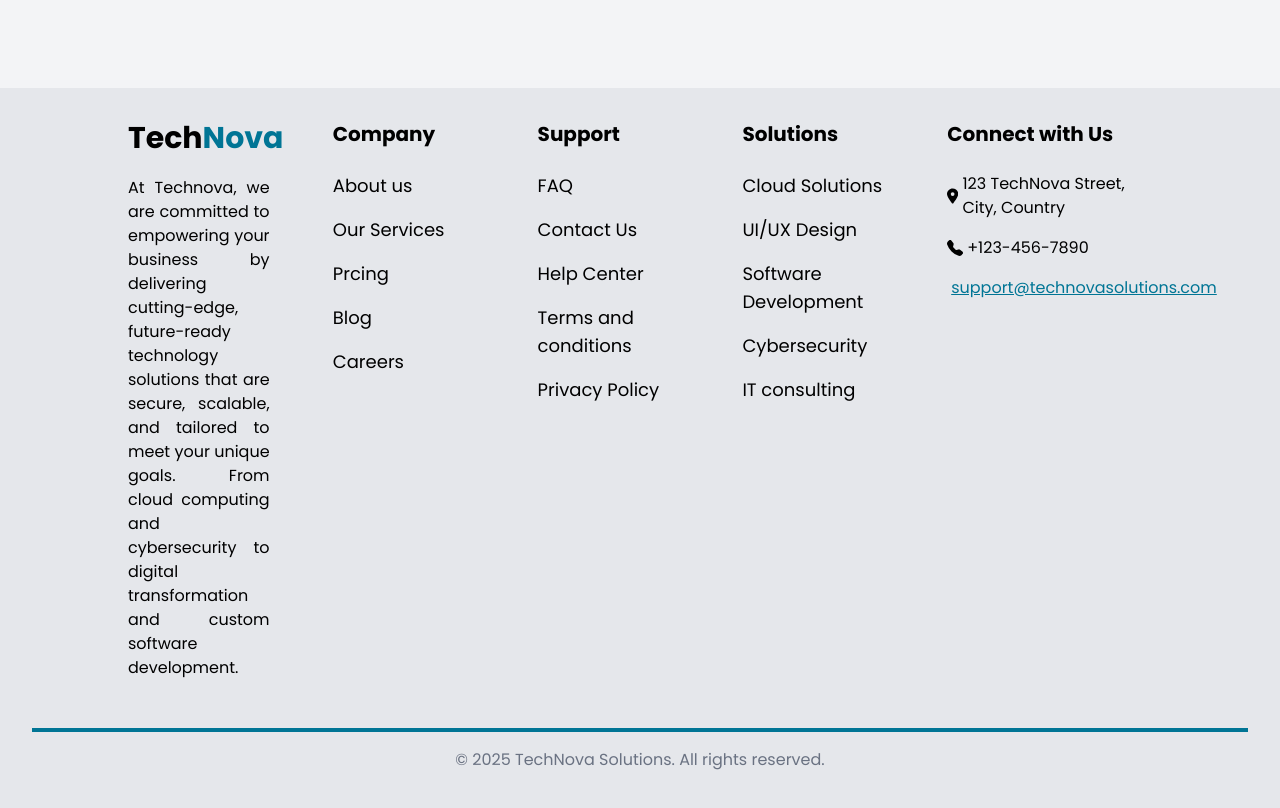
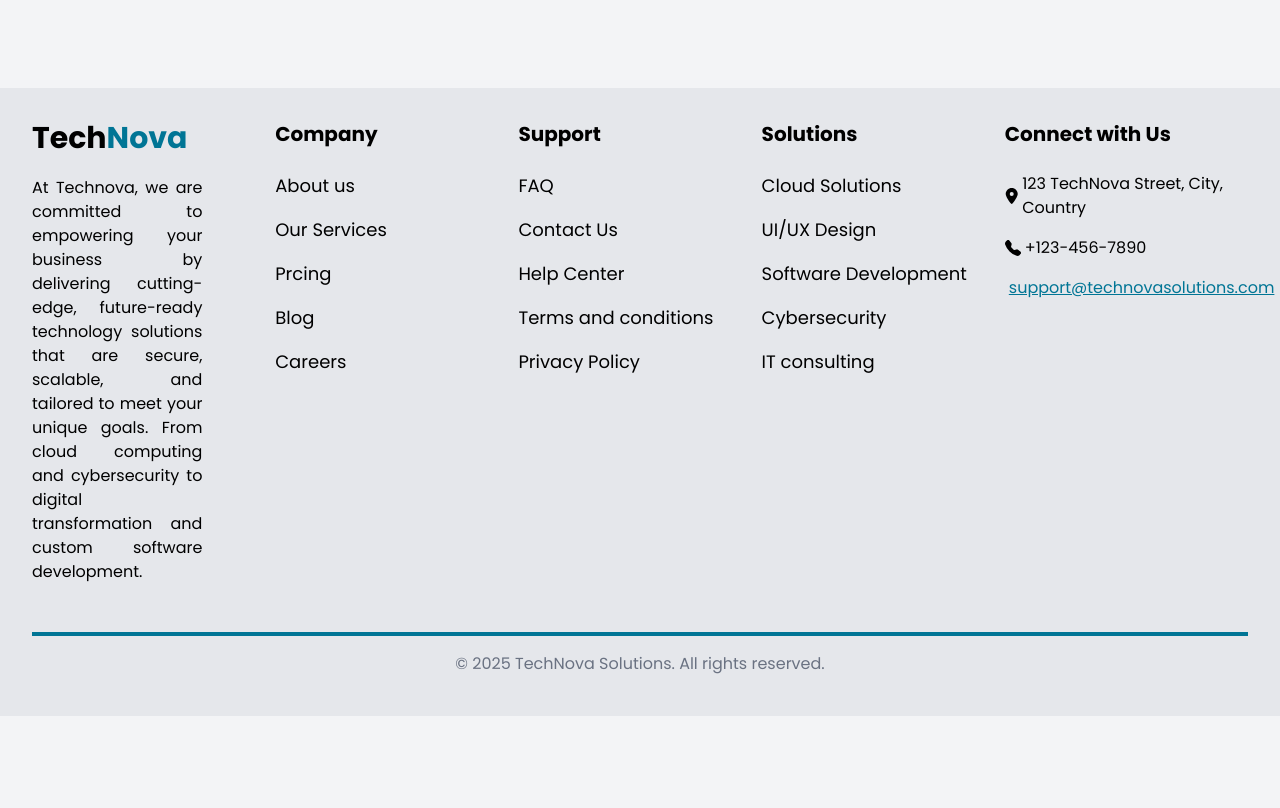
Before and after one commit to Izzeddin-Samara/TechNova, a React (Vite) app: page /services in a window 1280 px wide. Shown: the part 5120-5928 px from the top of the page. After the commit the page ends 5836 px from the top, so only its background shows below. Built offline with nearby package versions, Linux system fonts and the light colour scheme.

Commit message:
Update Footer max width

```diff
--- a/src/components/Footer.tsx
+++ b/src/components/Footer.tsx
@@ -6,7 +6,7 @@
   return (
     <>
       <footer className="mt-50 bg-gray-200 p-8">
-        <div className="max-w-5xl mx-auto">
+        <div className="max-w-8xl mx-auto">
           <div className="grid sm:grid-cols-1 md:grid-cols-2 lg:grid-cols-5  space-x-4">
             <div>
               <h1 className="text-3xl font-bold">
```
